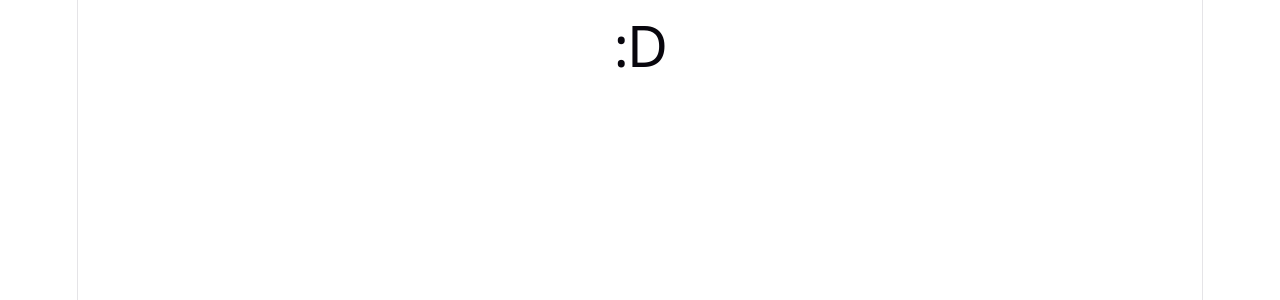
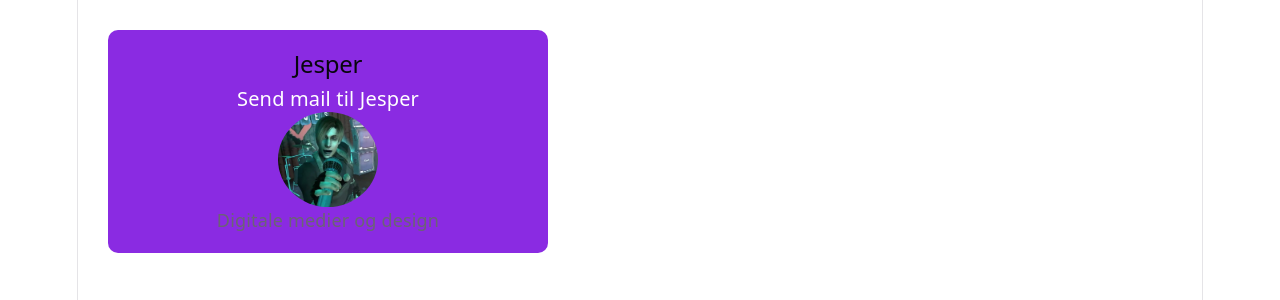
Before and after one commit to KappaTengu51/uin26_arbeidskrav4_gruppe20, a React app in the folder frontend/: page / in a window 1280 px wide. Shown: the top 300 px of the page. Built offline with nearby package versions, Linux system fonts and the light colour scheme; the HTML template or start-up script is replaced by a standard one.

Commit message:
Jesper version two

```diff
--- a/frontend/src/App.jsx
+++ b/frontend/src/App.jsx
@@ -1,11 +1,10 @@
 import { useEffect, useState } from "react"
 import client from "./helpers/client"
+import Jesper from "./components/Jesper"
 
 export default function App(){
     return(
-        <>
-        <h1>:D</h1>
-        </>
+        <Jesper />
     )
 
 }
--- /dev/null
+++ b/frontend/src/components/Jesper.jsx
@@ -0,0 +1,12 @@
+import "../styles/JesperStyles.css"
+
+export default function Jesper() {
+  return (
+    <article className="jesper">
+      <h2>Jesper</h2>
+      <a href= "mailto: jesperos@hiof.no">Send mail til Jesper</a>
+      <img src="./src/img/leon.jpg" alt= "Profilbilde" />
+      <p>Digitale medier og design</p>
+    </article>
+  )
+}
--- /dev/null
+++ b/frontend/src/styles/JesperStyles.css
@@ -0,0 +1,22 @@
+.jesper{
+    background-color: blueviolet;
+    display: flex;
+    flex-direction: column;
+    align-items: center;
+    max-width: 400px;
+    margin: 30px;
+    padding: 20px;
+    border-radius: 10px;
+
+    a{
+        color: white;
+        text-decoration: none;
+        font-size: 20px;
+    }
+
+    img{
+        max-width: 100px;
+        max-height: 100px;
+        border-radius: 50%;
+    }
+}
```
Also changed, not shown: frontend/src/img/leon.jpg (added).
